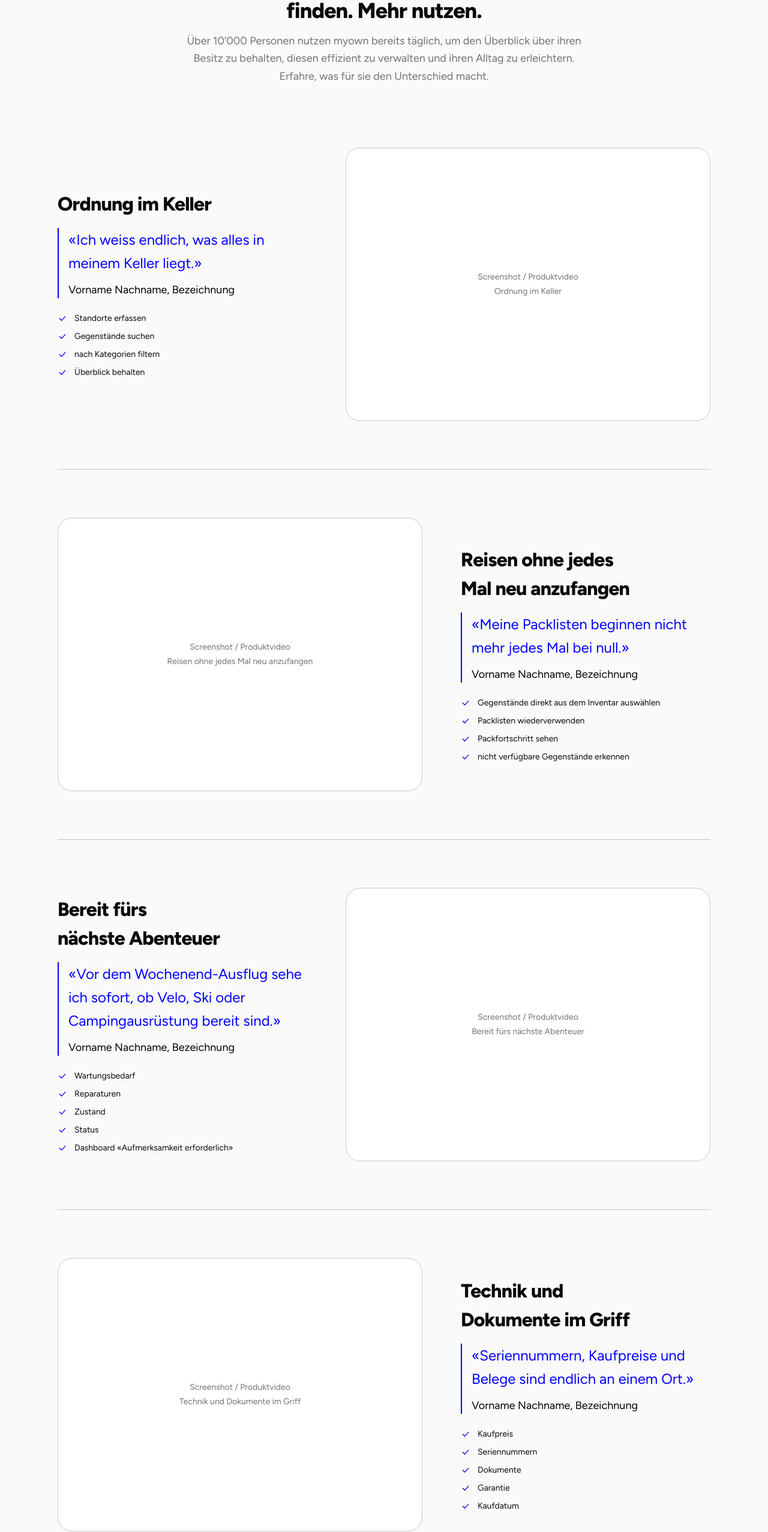
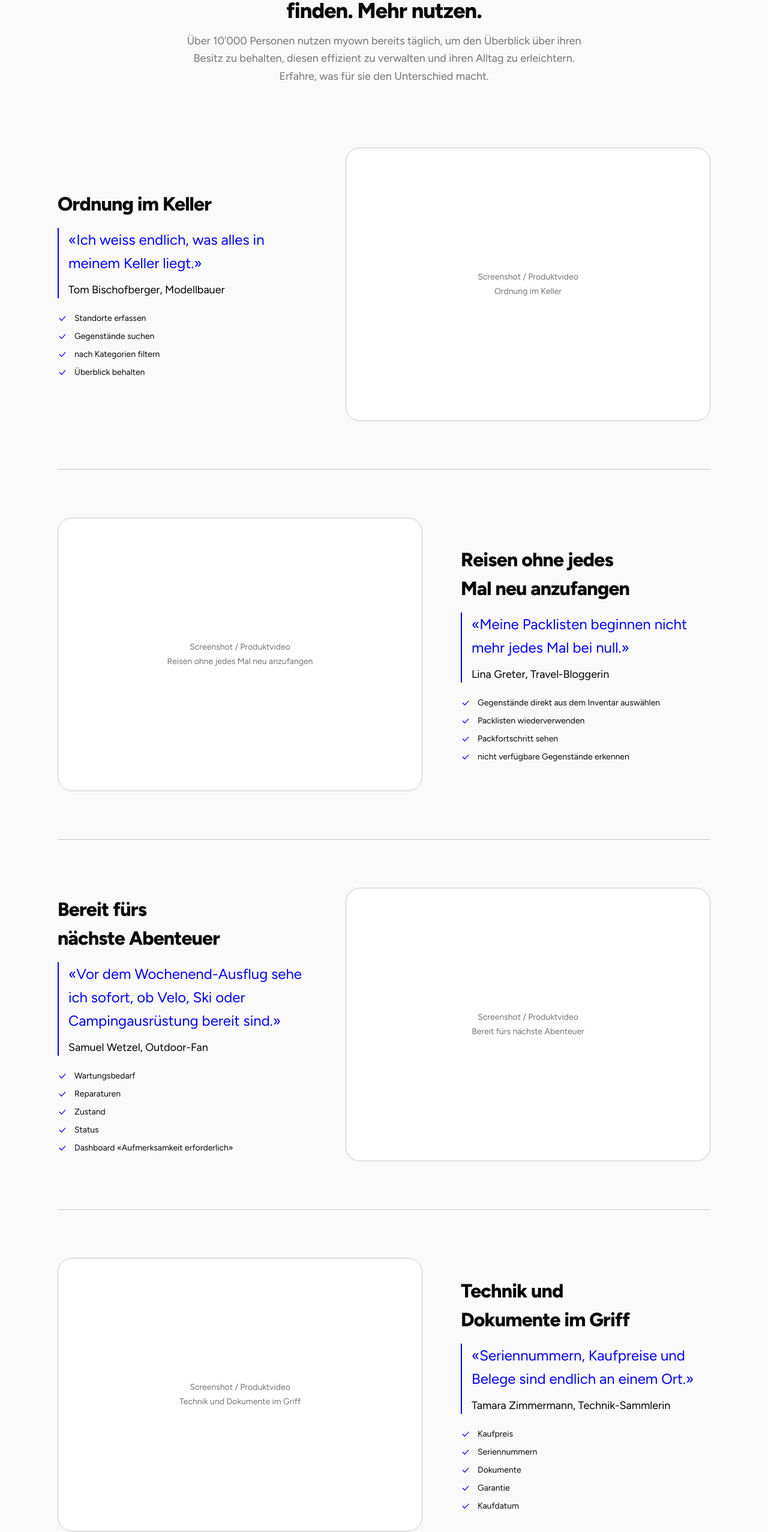
Before and after one commit to mrcldbrnr/marketing-page, a Next.js app: page /warum-myown in a window 1280 px wide. Shown: the part 211-2765 px from the top of the page at 60% size. Built offline with nearby package versions, Linux system fonts and the light colour scheme; no server answers.

Commit message:
usecases: personen

```diff
--- a/src/app/funktionen/page.tsx
+++ b/src/app/funktionen/page.tsx
@@ -33,7 +33,7 @@ export default function FeaturesPage() {
         title={funktionen.cta.title}
         description={funktionen.cta.description}
         primaryCta={{ label: funktionen.cta.label, href: siteConfig.appUrl, external: true }}
-        secondaryCta={null}
+        secondaryCta={{ label: "Usecases entdecken", href: "/warum-myown" }}
         className="pt-[3px] lg:pt-[19px]"
       />
     </>
--- a/src/components/sections/usecases.tsx
+++ b/src/components/sections/usecases.tsx
@@ -34,7 +34,7 @@ export function Usecases() {
                   <blockquote className="text-[1.5rem] leading-relaxed text-[#0000ff] text-pretty">
                     «{usecase.quote}»
                   </blockquote>
-                  <p className="mt-3 text-[18px] text-black">Vorname Nachname, Bezeichnung</p>
+                  <p className="mt-3 text-[18px] text-black">{usecase.person}</p>
                 </div>
                 <ul className="mt-6 flex flex-col gap-2.5 text-sm">
                   {usecase.benefits.map((benefit) => (
--- a/src/content/why.ts
+++ b/src/content/why.ts
@@ -7,6 +7,7 @@ export type Usecase = {
   title: string;
   persona: string;
   quote: string;
+  person: string;
   benefits: string[];
 };
 
@@ -32,12 +33,14 @@ export const why = {
       title: "Ordnung im Keller",
       persona: "Der Organisierte",
       quote: "Ich weiss endlich, was alles in meinem Keller liegt.",
+      person: "Tom Bischofberger, Modellbauer",
       benefits: ["Standorte erfassen", "Gegenstände suchen", "nach Kategorien filtern", "Überblick behalten"],
     },
     {
       title: "Reisen ohne jedes Mal neu anzufangen",
       persona: "Die Reisende",
       quote: "Meine Packlisten beginnen nicht mehr jedes Mal bei null.",
+      person: "Lina Greter, Travel-Bloggerin",
       benefits: [
         "Gegenstände direkt aus dem Inventar auswählen",
         "Packlisten wiederverwenden",
@@ -49,12 +52,14 @@ export const why = {
       title: "Bereit fürs nächste Abenteuer",
       persona: "Der Outdoor-Fan",
       quote: "Vor dem Wochenend-Ausflug sehe ich sofort, ob Velo, Ski oder Campingausrüstung bereit sind.",
+      person: "Samuel Wetzel, Outdoor-Fan",
       benefits: ["Wartungsbedarf", "Reparaturen", "Zustand", "Status", "Dashboard «Aufmerksamkeit erforderlich»"],
     },
     {
       title: "Technik und Dokumente im Griff",
       persona: "Die Technik-Sammlerin",
       quote: "Seriennummern, Kaufpreise und Belege sind endlich an einem Ort.",
+      person: "Tamara Zimmermann, Technik-Sammlerin",
       benefits: ["Kaufpreis", "Seriennummern", "Dokumente", "Garantie", "Kaufdatum"],
     },
   ] satisfies Usecase[],
```
